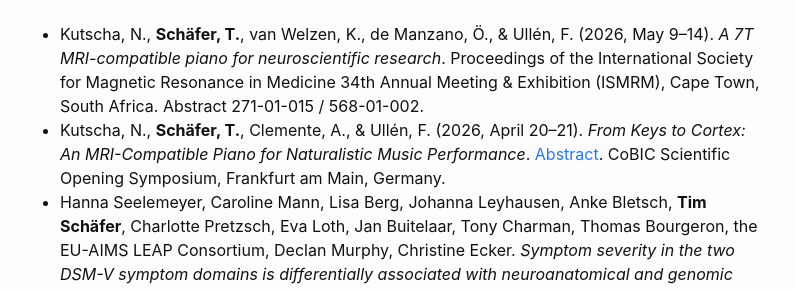
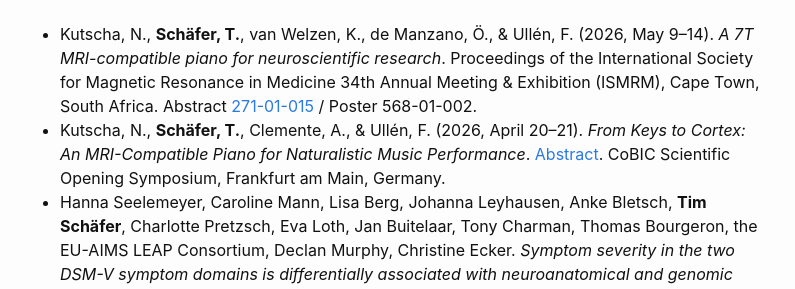
Before and after one commit to dfsp-spirit/dfsp-spirit.github.io, a Jekyll site: the page built from x030_publications.markdown, in a window 1280 px wide and 900 px high, scrolled down 3194 px. Shown: the part 212-501 px from the top of the window, without its empty margins (240-1035 px from the left). Built offline with Jekyll 4.4.1, drawn with Linux system fonts in a browser that asks for light colours.

Commit message:
NEW: add ISMRM 2026 abstract link

```diff
--- a/x030_publications.markdown
+++ b/x030_publications.markdown
@@ -53,7 +53,7 @@ Here are my records on [ORCID](https://orcid.org/0000-0002-3683-8070) and [Googl
 
 ## Posters and Conferences (Selection)
 
-* Kutscha, N., **Schäfer, T.**, van Welzen, K., de Manzano, Ö., & Ullén, F. (2026, May 9–14). *A 7T MRI-compatible piano for neuroscientific research*. Proceedings of the International Society for Magnetic Resonance in Medicine 34th Annual Meeting & Exhibition (ISMRM), Cape Town, South Africa. Abstract 271-01-015 / 568-01-002.
+* Kutscha, N., **Schäfer, T.**, van Welzen, K., de Manzano, Ö., & Ullén, F. (2026, May 9–14). *A 7T MRI-compatible piano for neuroscientific research*. Proceedings of the International Society for Magnetic Resonance in Medicine 34th Annual Meeting & Exhibition (ISMRM), Cape Town, South Africa. Abstract [271-01-015](https://echo.ismrm.org/abstracts/view/c3408470-dc51-4ce1-8699-bde59d5b7795) / Poster 568-01-002.
 * Kutscha, N., **Schäfer, T.**, Clemente, A., & Ullén, F. (2026, April 20–21). *From Keys to Cortex: An MRI-Compatible Piano for Naturalistic Music Performance*. [Abstract](https://indico.ae.mpg.de/event/39/abstracts/211/). CoBIC Scientific Opening Symposium, Frankfurt am Main, Germany.
 * Hanna Seelemeyer, Caroline Mann, Lisa Berg, Johanna Leyhausen, Anke Bletsch, **Tim Schäfer**, Charlotte Pretzsch, Eva Loth, Jan Buitelaar, Tony Charman, Thomas Bourgeron, the EU-AIMS LEAP Consortium, Declan Murphy, Christine Ecker. *Symptom severity in the two DSM-V symptom domains is differentially associated with neuroanatomical and genomic underpinnings of autism spectrum disorder.* WTAS 2023, Freiburg, Deutschland, 2023.
 * **Tim Schäfer** and Christine Ecker. *Managing and Visualizing Freesurfer Neuroimaging Data in R – the Freesurferformats and Fsbrain Packages.* INSAR 2020 Annual Meeting, (virtual), June 3 (2020). [Abstract](https://insar.confex.com/insar/2020/meetingapp.cgi/Paper/33181), [ePoster](https://insar.confex.com/insar/2020/techdemo/eposter.cgi?eposterid=227).
```
